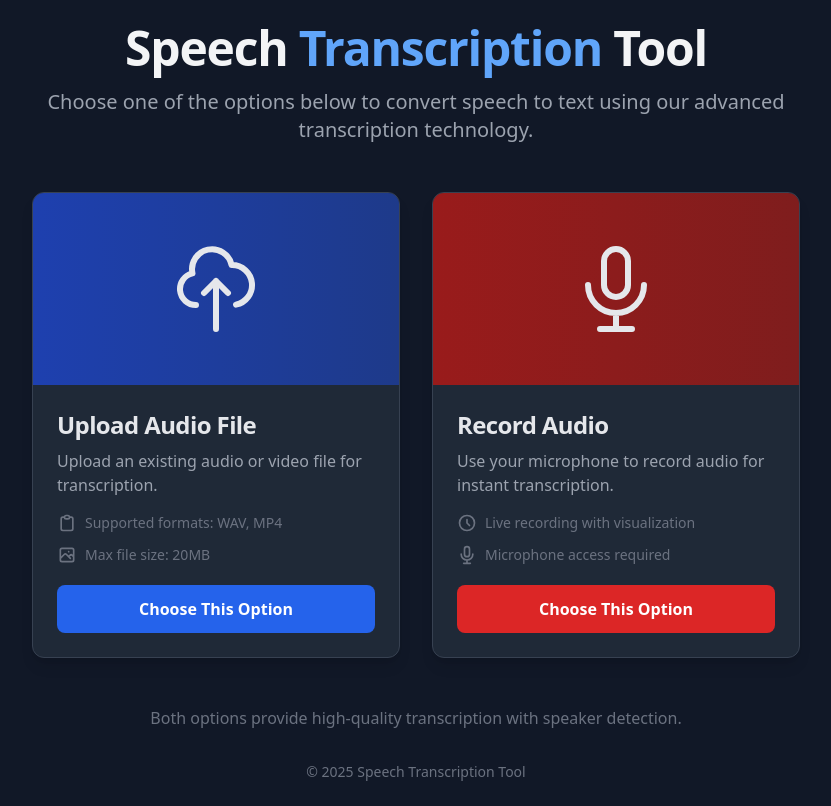
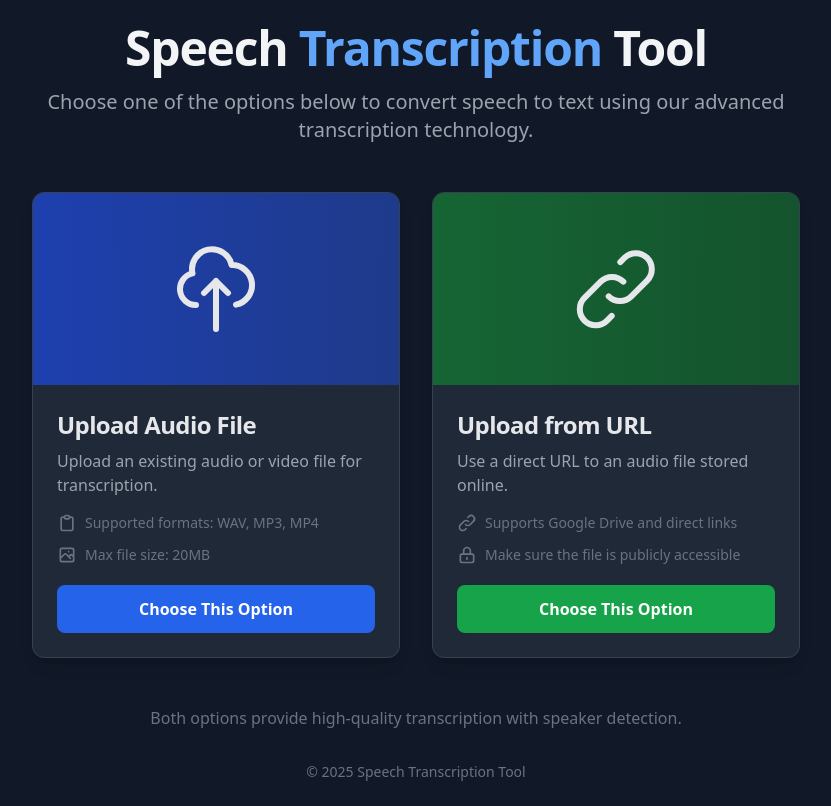
Before and after one commit to Yotsuei/ClearConverse, a React (Vite) app in the folder front/: page / in a window 1280 px wide. Shown: the whole page, without its empty margins (224-1055 px from the left). Built offline with nearby package versions, Linux system fonts and the light colour scheme.

Commit message:
Updated UI upload functionality

```diff
--- a/front/src/App.tsx
+++ b/front/src/App.tsx
@@ -1,7 +1,8 @@
 // App.tsx
 import React, { useState, useRef } from 'react';
 import FileUpload from './components/FileUpload';
-import AudioRecorder from './components/AudioRecorder';
+// import AudioRecorder from './components/AudioRecorder';
+import UrlUpload from './components/UrlUpload';
 import AudioPlayer from './components/AudioPlayer';
 import TranscriptionDisplay from './components/TranscriptionDisplay';
 import MainMenu from './components/MainMenu';
@@ -16,7 +17,7 @@ type AudioSource = {
   url: string | null;
 };
 
-type Module = 'upload' | 'record';
+type Module = 'upload' | 'url';
 
 const App: React.FC = () => {
   const [showMainMenu, setShowMainMenu] = useState<boolean>(true);
@@ -46,28 +47,6 @@ const App: React.FC = () => {
     setAudioSource({ file, url });
   };
 
-  const handleRecordingComplete = (blob: Blob) => {
-    // Get the correct MIME type and extension from the blob
-    let fileExtension = '.webm'; // Default extension
-
-    // Map MIME types to file extensions
-    if (blob.type.includes('mp4')) {
-      fileExtension = '.mp4';
-    } else if (blob.type.includes('ogg')) {
-      fileExtension = '.ogg';
-    } else if (blob.type.includes('wav')) {
-      fileExtension = '.wav';
-    }
-
-    console.log(`Recording blob received with type: ${blob.type}, using extension: ${fileExtension}`);
-
-    // Create file with the correct MIME type - this is critical!
-    const file = new File([blob], `recording${fileExtension}`, { type: blob.type });
-    const url = URL.createObjectURL(blob);
-
-    setAudioSource({ file, url });
-  };
-
   const resetState = () => {
     // Cancel any ongoing requests first
     cancelTranscription();
@@ -89,8 +68,7 @@ const App: React.FC = () => {
   };
 
   const clearTranscription = () => {
-    // Clear both the transcription result and the audio file
-    setAudioSource({ file: null, url: null });
+    // Only clear the transcription result, keep the audio file
     setTranscript(null);
     setDownloadUrl(null);
     setIsProcessing(false);
@@ -239,7 +217,7 @@ const App: React.FC = () => {
             />
           </div>
 
-          {/* Audio Player - only for upload module */}
+          {/* Audio Player - always show if audio is available */}
           {audioSource.url && (
             <div className="mt-6">
               <AudioPlayer
@@ -250,22 +228,27 @@ const App: React.FC = () => {
           )}
         </>
       );
-    } else if (activeModule === 'record') {
+    } else if (activeModule === 'url') {
       return (
         <>
           <div className="bg-gray-750 rounded-lg p-6 mb-6 border border-gray-700">
-            <AudioRecorder
-              onRecordingComplete={handleRecordingComplete}
-              onTranscribe={audioSource.file ? handleTranscribe : undefined}
+            <UrlUpload
+              onFileSelected={handleFileSelected}
+              onUploadResponse={handleUploadResponse}
+              setIsUploading={setIsUploading}
+              setUploadProgress={setUploadProgress}
+              setIsProcessing={setIsProcessing}
+              startProcessing={startProcessingSimulation}
+              clearTranscription={clearTranscription}
             />
           </div>
 
-          {/* Audio Player - only shown after recording is completed */}
-          {audioSource.url && !isUploading && !isProcessing && (
+          {/* Audio Player - always show if audio is available */}
+          {audioSource.url && (
             <div className="mt-6">
               <AudioPlayer
                 audioUrl={audioSource.url}
-                onTranscribe={handleTranscribe} // Added transcribe button to audio player for recording too
+                onTranscribe={handleTranscribe}
               />
             </div>
           )}
@@ -287,7 +270,7 @@ const App: React.FC = () => {
         <div className="w-full max-w-3xl bg-gray-800 shadow-xl rounded-xl p-8 border border-gray-700">
           <div className="flex justify-between items-center mb-6">
             <h1 className="text-3xl font-extrabold tracking-tight text-gray-100">
-              {activeModule === 'upload' ? 'File Upload Transcription' : 'Audio Recording Transcription'}
+              {activeModule === 'upload' ? 'File Upload Transcription' : 'URL Upload Transcription'}
             </h1>
             <button
               onClick={goToMainMenu}
@@ -300,7 +283,7 @@ const App: React.FC = () => {
             </button>
           </div>
 
-          {/* Module Content - No more tabs */}
+          {/* Module Content */}
           {renderModuleContent()}
 
           {/* Progress Bars with Cancel Button */}
--- a/front/src/components/MainMenu.tsx
+++ b/front/src/components/MainMenu.tsx
@@ -2,7 +2,7 @@
 import React from 'react';
 
 interface MainMenuProps {
-  onSelectModule: (module: 'upload' | 'record') => void;
+  onSelectModule: (module: 'upload' | 'url') => void;
 }
 
 const MainMenu: React.FC<MainMenuProps> = ({ onSelectModule }) => {
@@ -37,7 +37,7 @@ const MainMenu: React.FC<MainMenuProps> = ({ onSelectModule }) => {
               <svg className="w-5 h-5 mr-2" fill="none" stroke="currentColor" viewBox="0 0 24 24" xmlns="http://www.w3.org/2000/svg">
                 <path strokeLinecap="round" strokeLinejoin="round" strokeWidth="2" d="M9 5H7a2 2 0 00-2 2v12a2 2 0 002 2h10a2 2 0 002-2V7a2 2 0 00-2-2h-2M9 5a2 2 0 002 2h2a2 2 0 002-2M9 5a2 2 0 012-2h2a2 2 0 012 2"></path>
               </svg>
-              Supported formats: WAV, MP4
+              Supported formats: WAV, MP3, MP4
             </div>
             <div className="flex items-center text-sm text-gray-500 mb-5">
               <svg className="w-5 h-5 mr-2" fill="none" stroke="currentColor" viewBox="0 0 24 24" xmlns="http://www.w3.org/2000/svg">
@@ -51,34 +51,34 @@ const MainMenu: React.FC<MainMenuProps> = ({ onSelectModule }) => {
           </div>
         </div>
 
-        {/* Record Audio Card */}
+        {/* URL Upload Card */}
         <div
-          onClick={() => onSelectModule('record')}
+          onClick={() => onSelectModule('url')}
           className="bg-gray-800 rounded-xl overflow-hidden shadow-lg border border-gray-700 transition-all duration-300 hover:shadow-xl hover:translate-y-[-8px] cursor-pointer"
         >
-          <div className="h-48 bg-gradient-to-r from-red-800 to-red-900 flex items-center justify-center">
+          <div className="h-48 bg-gradient-to-r from-green-800 to-green-900 flex items-center justify-center">
             <svg className="w-24 h-24 text-gray-200" fill="none" stroke="currentColor" viewBox="0 0 24 24" xmlns="http://www.w3.org/2000/svg">
-              <path strokeLinecap="round" strokeLinejoin="round" strokeWidth="1.5" d="M19 11a7 7 0 01-7 7m0 0a7 7 0 01-7-7m7 7v4m0 0H8m4 0h4m-4-8a3 3 0 01-3-3V5a3 3 0 116 0v6a3 3 0 01-3 3z"></path>
+              <path strokeLinecap="round" strokeLinejoin="round" strokeWidth="1.5" d="M13.828 10.172a4 4 0 00-5.656 0l-4 4a4 4 0 105.656 5.656l1.102-1.101m-.758-4.899a4 4 0 005.656 0l4-4a4 4 0 00-5.656-5.656l-1.1 1.1"></path>
             </svg>
           </div>
           <div className="p-6">
-            <h3 className="text-2xl font-bold text-gray-200 mb-2">Record Audio</h3>
+            <h3 className="text-2xl font-bold text-gray-200 mb-2">Upload from URL</h3>
             <p className="text-gray-400 mb-4">
-              Use your microphone to record audio for instant transcription.
+              Use a direct URL to an audio file stored online.
             </p>
             <div className="flex items-center text-sm text-gray-500 mb-3">
               <svg className="w-5 h-5 mr-2" fill="none" stroke="currentColor" viewBox="0 0 24 24" xmlns="http://www.w3.org/2000/svg">
-                <path strokeLinecap="round" strokeLinejoin="round" strokeWidth="2" d="M12 8v4l3 3m6-3a9 9 0 11-18 0 9 9 0 0118 0z"></path>
+                <path strokeLinecap="round" strokeLinejoin="round" strokeWidth="2" d="M13.828 10.172a4 4 0 00-5.656 0l-4 4a4 4 0 105.656 5.656l1.102-1.101m-.758-4.899a4 4 0 005.656 0l4-4a4 4 0 00-5.656-5.656l-1.1 1.1"></path>
               </svg>
-              Live recording with visualization
+              Supports Google Drive and direct links
             </div>
             <div className="flex items-center text-sm text-gray-500 mb-5">
               <svg className="w-5 h-5 mr-2" fill="none" stroke="currentColor" viewBox="0 0 24 24" xmlns="http://www.w3.org/2000/svg">
-                <path strokeLinecap="round" strokeLinejoin="round" strokeWidth="2" d="M19 11a7 7 0 01-7 7m0 0a7 7 0 01-7-7m7 7v4m0 0H8m4 0h4m-4-8a3 3 0 01-3-3V5a3 3 0 116 0v6a3 3 0 01-3 3z"></path>
+                <path strokeLinecap="round" strokeLinejoin="round" strokeWidth="2" d="M12 15v2m-6 4h12a2 2 0 002-2v-6a2 2 0 00-2-2H6a2 2 0 00-2 2v6a2 2 0 002 2zm10-10V7a4 4 0 00-8 0v4h8z"></path>
               </svg>
-              Microphone access required
+              Make sure the file is publicly accessible
             </div>
-            <button className="w-full py-3 bg-red-600 hover:bg-red-700 text-white font-bold rounded-lg transition-colors">
+            <button className="w-full py-3 bg-green-600 hover:bg-green-700 text-white font-bold rounded-lg transition-colors">
               Choose This Option
             </button>
           </div>
```
